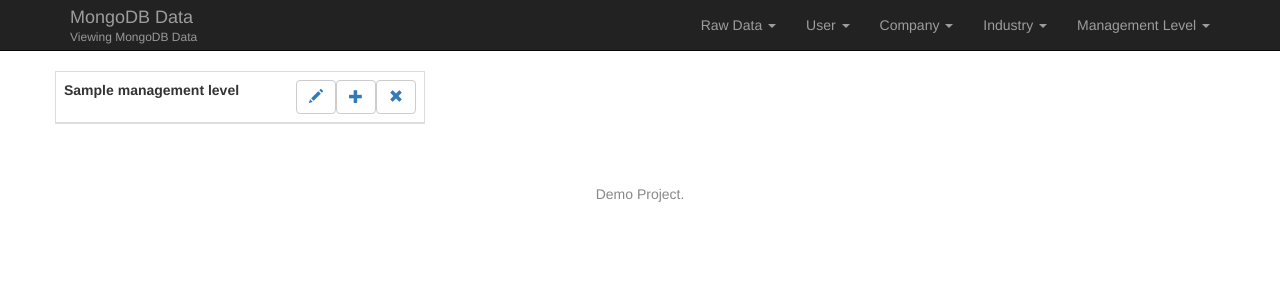
After one commit to golden-eagle-it-technologies/Python-django-mongo, a Django app: template templates/management_level/detail.html in a window 1280 px wide. The commit adds this page. Shown: the top 300 px of the page. Run offline with Django 3.2, Linux system fonts and the light colour scheme; the template is opened without the code that fills it: most values are stand-ins (such as "Sample title", 1, 10 or a date in 2020); lists and menus that the app fills with data are empty; some libraries are stand-ins or nearby versions.

Commit message:
Management Level

```diff
--- a/dbwork/settings.py
+++ b/dbwork/settings.py
@@ -39,6 +39,7 @@ INSTALLED_APPS = [
   'industries',
   'companies',
   'users',
+  'management_level',
 ]
 
 MIDDLEWARE = [
--- a/dbwork/urls.py
+++ b/dbwork/urls.py
@@ -6,6 +6,7 @@ from companies.views import *
 from users.views import *
 from industries.views import *
 from raw_data.views import *
+from management_level.views import *
 
 urlpatterns = [
   url(r'^$', index, name="index"),
@@ -25,4 +26,7 @@ urlpatterns = [
   url(r'^raw-data/users/detail/(?P<people_id>\w+)$', get_people_data, name="people_data_detail"),
   url(r'^raw-data/companies/detail/(?P<company_id>\w+)$', get_company_data, name="company_data_detail"),
   url(r'^get-all-industries/$', get_industries, name="company_data_detail"),
+  url(r'^management_level/listing$', ManagementLevelIndexView.as_view(), name="management_level_index"),
+  url(r'^management_level/detail/(?P<pk>\w+)$', ManagementLevelDetailView.as_view(), name="management_level_detail"),
+
 ]
--- a/templates/base.html
+++ b/templates/base.html
@@ -52,6 +52,12 @@
                 <li><a href="{% url 'industry_index' %}">Listing</a></li>
               </ul>
             </li>
+            <li class="dropdown">
+              <a href="#" class="dropdown-toggle" data-toggle="dropdown" role="button" aria-haspopup="true" aria-expanded="false">Management Level <span class="caret"></span></a>
+              <ul class="dropdown-menu">
+                <li><a href="{% url 'management_level_index' %}">Listing</a></li>
+              </ul>
+            </li>
           </ul>
           {% block top_nav %}{% endblock %}
         </nav>
--- /dev/null
+++ b/templates/management_level/detail.html
@@ -0,0 +1,42 @@
+{% extends "base.html" %}{% load bootstrap3 %}
+
+{% block top_nav %}
+{% endblock %}
+
+{% block content %}
+ <div class="row">
+      <div class="col-xs-6 col-md-4 ">
+        <table class="table table-bordered" style="height:auto; max-height:100%; overflow:auto;">
+            <thead>
+              <tr>
+                <th>{{management_level.name}}
+                     <button type="button" class="btn btn-default pull-right" aria-label="Left Align">
+                      <a href="#">
+                        <span class="glyphicon glyphicon-remove"></span>
+                      </a>
+                    </button>
+                    <button type="button" class="btn btn-default pull-right" aria-label="Left Align">
+                      <a href="#">
+                        <span class="glyphicon glyphicon-plus"></span>
+                      </a>
+                    </button>
+                    <button type="button" class="btn btn-default pull-right" aria-label="Left Align">
+                      <a href="#">
+                        <span class="glyphicon glyphicon-pencil"></span>
+                      </a>
+                    </button>
+
+                </th>
+              </tr>
+            </thead>
+            <tbody>
+              {% for keyword in management_level.keyword %}
+                    <tr>
+                      <td>{{ keyword }} <span></span></td>
+                    </tr>
+              {% endfor %}
+            </tbody>
+        </table>
+      </div>
+ </div>
+{% endblock %}
--- a/templates/users/current_experience.html
+++ b/templates/users/current_experience.html
@@ -13,6 +13,7 @@
         <th rowspan="2">Confidence</th>
         <th rowspan="2">Domain</th>
         <th rowspan="2">Current Job Title</th>
+        <th rowspan="2">Management Level</th>
         <th rowspan="2">Start Date</th>
         <th rowspan="2">End Date</th>
         <th colspan="2">Total Experience</th>
@@ -41,6 +42,7 @@
           <td>{{ user.user_email.confidence }}</td>
           <td><a href="http://{{ user.user_email.domain }}" target="_blank">{{ user.user_email.domain }}</a></td>
           <td>{{ user.latest_experience.title }}</td>
+          <td>{{ user.management_level.name }}</td>
           <td>{{ user.current_experience.start }}</td>
           {% if user.latest_experience.present %}
             <td>Present</td>
```
Also changed, not shown: management_level/models.py (added, +14 -0 lines), management_level/views.py (added, +45 -0 lines), templates/management_level/index.html (added, +36 -0 lines), users/models.py (+7 -0 lines), management_level/__init__.py (added), templates/management_level/edit.html (added).
